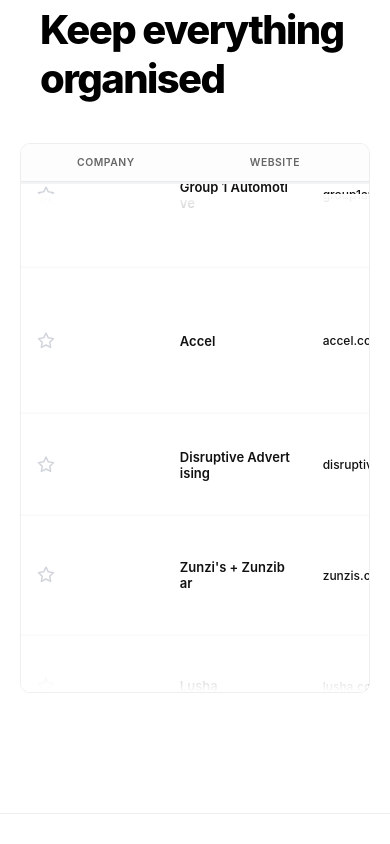
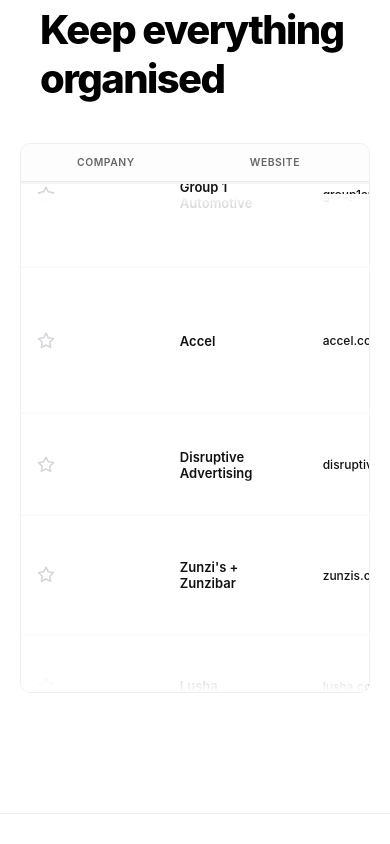
Before and after one commit to arsbux/tryventra, a Next.js app: page / in a window 390 px wide. Shown: the part 5640-6484 px from the top of the page. Built offline with nearby package versions, Linux system fonts and the light colour scheme.

Commit message:
fix: ensure all columns are visible and scrollable in marquee table on mobile

```diff
--- a/src/components/LeadsMarquee.module.css
+++ b/src/components/LeadsMarquee.module.css
@@ -106,10 +106,17 @@
     .tableWrapper {
         margin: 0 20px;
         overflow-x: auto;
+        /* Allow horizontal scrolling while the children define the board size */
+    }
+
+    .stickyHeader,
+    .marqueeContainer {
+        min-width: 1000px;
     }
 
     .stickyHeader :global(table),
     .marqueeTrack :global(table) {
         min-width: 1000px;
+        width: 1000px;
     }
 }
--- a/src/components/LeadsTable.module.css
+++ b/src/components/LeadsTable.module.css
@@ -44,9 +44,9 @@
     border-bottom: 1px solid #f7f7f7;
     color: #444;
     vertical-align: middle;
-    word-break: break-all;
     overflow: hidden;
     text-overflow: ellipsis;
+    white-space: nowrap;
 }
 
 .row:last-child .td {
@@ -60,6 +60,8 @@
 .companyCell {
     font-weight: 600;
     color: #111;
+    overflow: hidden;
+    text-overflow: ellipsis;
 }
 
 .tableLink {
@@ -73,16 +75,16 @@
 }
 
 .contactCell {
-    max-width: 250px;
     color: #666;
     font-size: 0.75rem;
 }
 
 .insightCell {
-    max-width: 300px;
     color: #444;
     font-size: 0.8125rem;
     line-height: 1.4;
+    overflow: hidden;
+    text-overflow: ellipsis;
 }
 
 /* Contact Info Sub-styles */
@@ -203,14 +205,22 @@
 .actionButton:hover {
     background: #000;
 }
+
 @media (max-width: 768px) {
     .table {
-        min-width: 800px;
+        min-width: 1000px;
     }
 
-    .contactCell, .insightCell {
+    .contactCell,
+    .insightCell {
         max-width: none;
         word-break: normal;
         overflow: visible;
+        white-space: normal;
+    }
+
+    .td {
+        white-space: normal;
+        word-break: normal;
     }
 }
```
